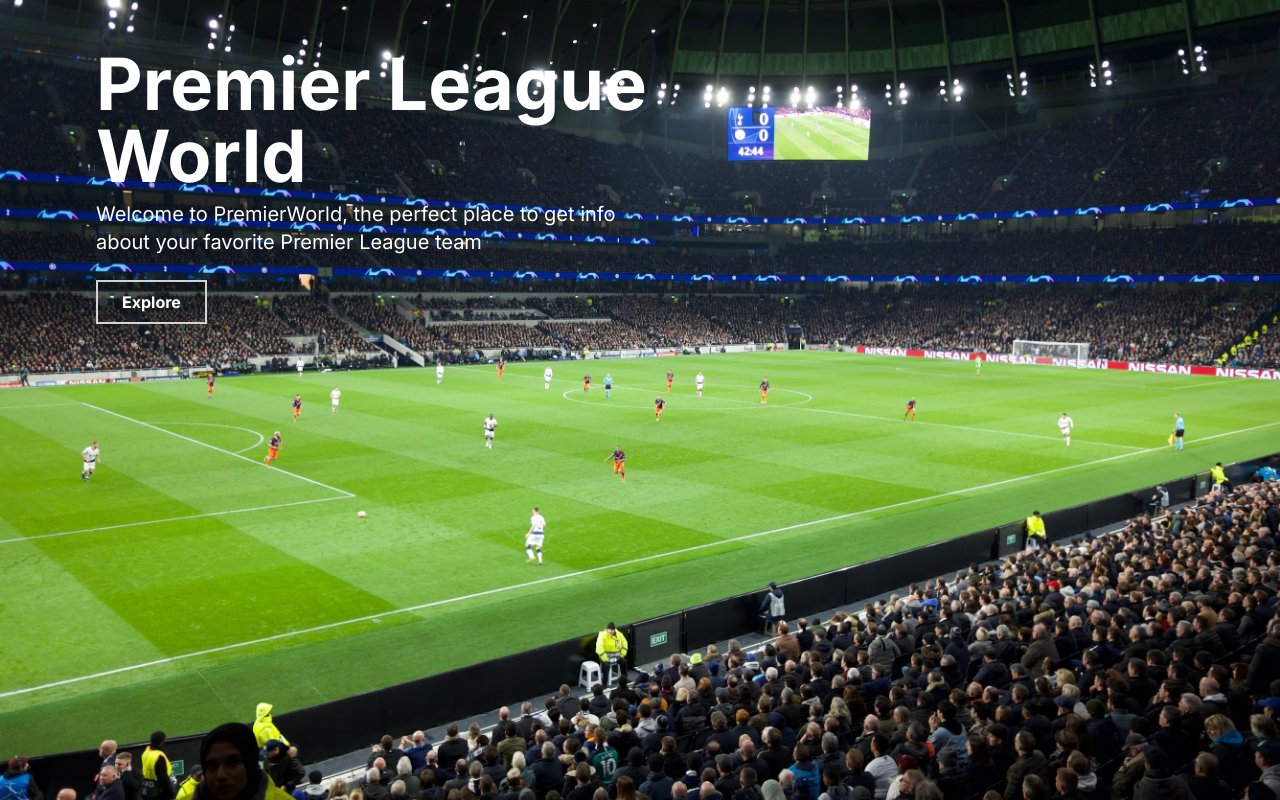
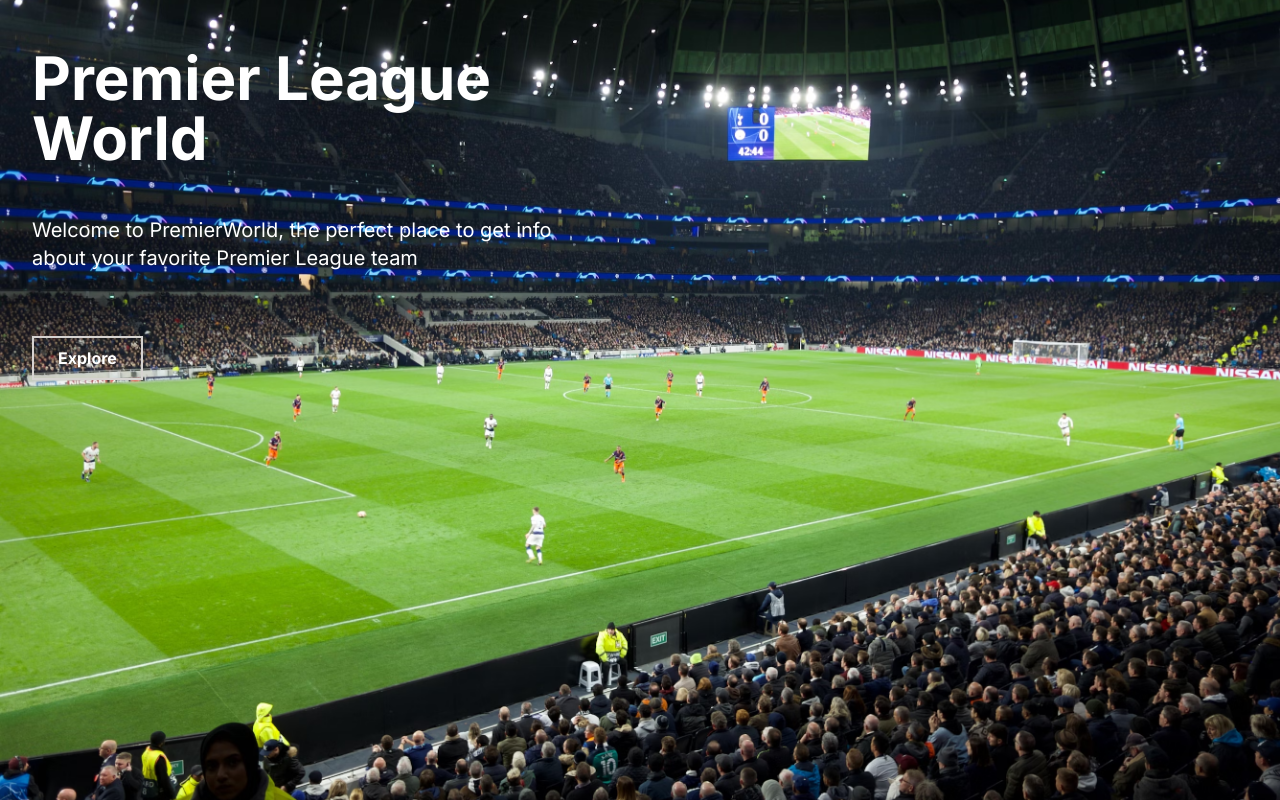
Before and after one commit to crespiramiro/mundo-futbol, a Next.js app: page / in a window 1280 px wide. Built offline with nearby package versions, Linux system fonts and the light colour scheme; no server answers.

Commit message:
style changes in the table

```diff
--- a/src/app/page.jsx
+++ b/src/app/page.jsx
@@ -77,16 +77,15 @@ const Home = () => {
 
 
   return (
-    <main className='flex flex-col min-h-screen h-screen min-w-full bg-[#2D4F39]  text-white overflow-x-hidden scroll-smooth '>
+    <main className='flex flex-col min-h-screen h-screen w-full bg-[#2D4F39] text-white overflow-x-hidden scroll-smooth'>
 
-      <section className="z-10" >
-        <div className="w-screen py-12 px-24 h-screen bg-cover flex flex-col justify-start items-start bg-center " style={{backgroundImage: "url('stadium.avif')"}}  >
-          <h1 className="text-7xl font-bold mb-2 " >Premier League <br />World</h1>
-          <p className="text-xl max-w-xl mb-6 " >Welcome to PremierWorld, the perfect place to get info about your favorite Premier League team</p>
-          <button className="py-2 px-6 border-stone-300 border-2 font-bold " ><a href="#matches">Explore</a></button>
-        </div>
-        </section>
-
+   <section className="z-10">
+      <div className="sm:w-full py-12 px-12 sm:px-8 h-screen bg-cover flex flex-col gap-y-10 justify-start items-start bg-center" style={{backgroundImage: "url('stadium.avif')"}}>
+         <h1 className="text-7xl font-bold mb-2 sm:text-4xl md:text-5xl lg:text-6xl">Premier League <br />World</h1>
+         <p className="text-xl max-w-xl mb-6 sm:text-base md:text-lg lg:text-xl">Welcome to PremierWorld, the perfect place to get info about your favorite Premier League team</p>
+         <button className="py-2 px-6 border-stone-300 border-2 font-bold"><a href="#matches">Explore</a></button>
+      </div>
+   </section>
         <section  id="matches" className="bh-auto w-full py-12 text-center " >
             <p className="text-3xl py-6 text-center font-semibold " >Aca encontraras informacion sobre los ultimos partidos de tu equipo favorito en la mejor liga de todas</p>
         </section>
@@ -122,12 +121,16 @@ const Home = () => {
 
 
                {/* Sección de la tabla de clasificación */}
-      <section className=" flex flex-col min-h-screen justify-start items-center">
+
         <h2 className="text-3xl py-6 text-center font-semibold text-white">Tabla de Clasificación</h2>
-        <Table selectedTeamRow={selectedTeamRow} tableData={tableData} />
+        <Table
+  selectedTeamRow={team}
+  setSelectedTeamRow={setSelectedTeamRow}
+  tableData={tableData}
+/>
       </section>
 
-    </section>
+
 
     </main>
   );
--- a/src/components/Table.jsx
+++ b/src/components/Table.jsx
@@ -1,8 +1,8 @@
 
-    export default function Table({selectedTeamRow, tableData}) {
+    export default function Table({selectedTeamRow, setSelectedTeamRow, tableData}) {
   return (
-    <div className="table-container min-h-screen h-screen w-full px-24 pb-12">
-      <table className="table min-h-screen w-full">
+    <div className="table-container min-h-screen h-screen w-full px-4 md:px-24 pb-12 overflow-x-auto overflow-y-visible ">
+    <table className="table min-w-full">
         <thead>
           <tr>
             <th>Posición</th>
@@ -19,10 +19,11 @@
         </thead>
         <tbody>
           {tableData.map((team, index) => (
-            <tr
-              key={team.idTeam}
-              className={index === selectedTeamRow ? 'text-black text-center bg-white' : 'text-center'}
-            >
+           <tr
+           key={team.idTeam}
+           className={team.strTeam === selectedTeamRow ? 'text-black text-center bg-white' : 'text-center'}
+           onClick={() => setSelectedTeamRow(team.strTeam)}
+         >
               <td className="text-center">{team.intRank}</td>
               <td className="text-center">
                 <img src={team.strTeamBadge} alt={`${team.strTeam} badge`} className="team-badge" />
@@ -40,6 +41,6 @@
           ))}
         </tbody>
       </table>
-    </div>
+      </div>
   );
 };
```
